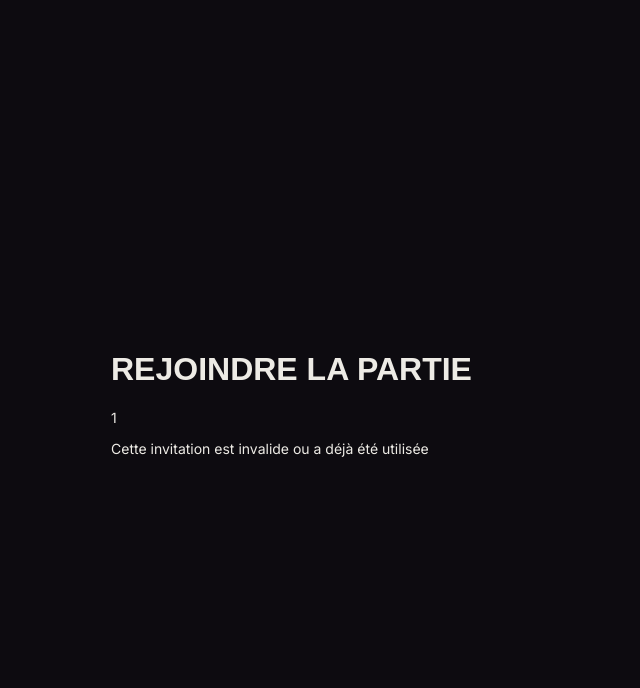
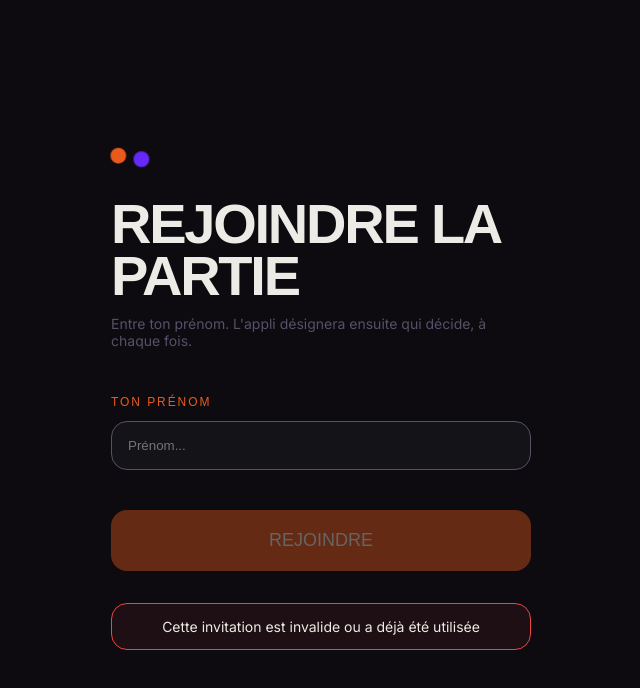
Before and after one commit to Passiflore/a-qui-le-tour, a React (Vite) app: page /join/1 in a window 1280 px wide. Shown: the top 688 px of the page, without its empty margins (319-959 px from the left). Built offline with nearby package versions, Linux system fonts and the light colour scheme; no server answers; a web font is replaced by a local one.

Commit message:
feat: add join page layout and styles

```diff
--- a/src/pages/JoinPage/JoinPage.css
+++ b/src/pages/JoinPage/JoinPage.css
@@ -0,0 +1,48 @@
+.joinContent {
+	display: flex;
+	flex-direction: column;
+	gap: var(--space-xl);
+}
+
+.joinTitle {
+	font-size: var(--text-xl);
+	line-height: var(--leading-display);
+	letter-spacing: var(--tracking-display);
+	margin: 0;
+	color: var(--color-text);
+}
+
+.joinDescription {
+	color: var(--color-description);
+}
+
+.joinForm {
+	display: flex;
+	flex-direction: column;
+	justify-content: center;
+	gap: var(--space-2xl);
+}
+
+.joinInputContainer {
+	display: flex;
+	flex-direction: column;
+	text-transform: uppercase;
+	gap: var(--space-xs);
+	color: var(--color-secondary);
+	font-family: var(--font-display);
+	font-size: var(--text-2xs);
+	letter-spacing: var(--tracking-caps);
+}
+
+.joinInput {
+	border-radius: var(--radius-md);
+	border: 1px solid var(--color-description);
+	background-color: var(--color-surface);
+	color: var(--color-text);
+	padding: var(--space-sm);
+
+	&:focus {
+		border-color: var(--color-secondary);
+		outline: none;
+	}
+}
--- a/src/pages/JoinPage/JoinPage.tsx
+++ b/src/pages/JoinPage/JoinPage.tsx
@@ -1,10 +1,15 @@
 import { useParams } from "react-router";
 import { useEffect, useState } from "react";
 import { getInvite } from "../../api";
+import ActionButton from "../../components/ActionButton/ActionButton";
+import Logo from "../../components/Logo/Logo";
+import "./JoinPage.css";
 
 function JoinPage() {
 	const { token } = useParams();
 	const [error, setError] = useState<string | null>(null);
+
+	const [firstName, setFirstName] = useState("");
 	useEffect(() => {
 		if (!token) return;
 
@@ -12,11 +17,39 @@ function JoinPage() {
 			setError("Cette invitation est invalide ou a déjà été utilisée");
 		});
 	}, [token]);
+
 	return (
-		<main>
-			<h1>Rejoindre la partie</h1>
-			<p>{token}</p>
-			{error && <p>{error}</p>}
+		<main className="joinContent">
+			<Logo />
+			<div>
+				<h1 className="joinTitle">Rejoindre la partie</h1>
+				<p className="joinDescription">
+					Entre ton prénom. L'appli désignera ensuite qui décide, à chaque fois.
+				</p>
+			</div>
+			<form className="joinForm">
+				<div className="joinInputContainer">
+					<label htmlFor="firstName">ton prénom</label>
+					<input
+						id="firstName"
+						className="joinInput"
+						type="text"
+						placeholder="Prénom..."
+						value={firstName}
+						onChange={(event) => setFirstName(event.target.value)}
+					/>
+				</div>
+				<ActionButton
+					text="Rejoindre"
+					type={"submit"}
+					disabled={!firstName.trim()}
+				/>
+			</form>
+			{error && (
+				<div className="errorContainer">
+					<p className="errorText">{error}</p>
+				</div>
+			)}
 		</main>
 	);
 }
```
